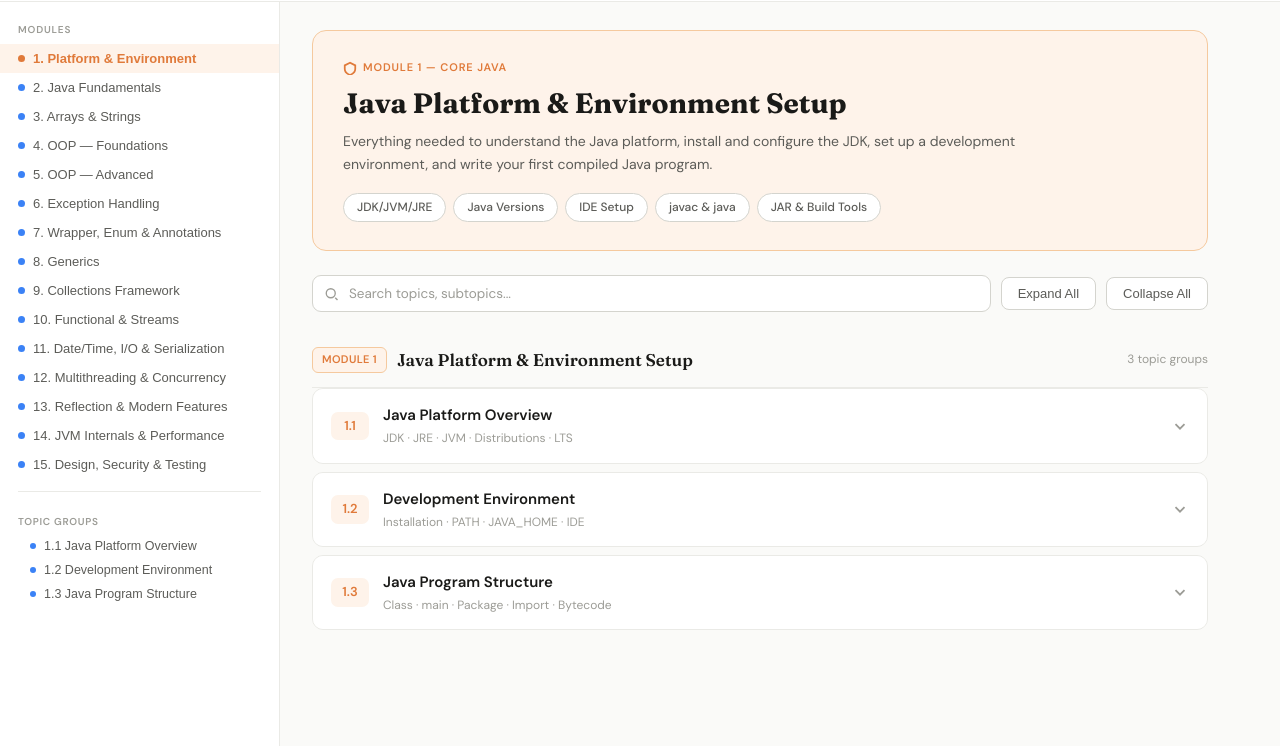
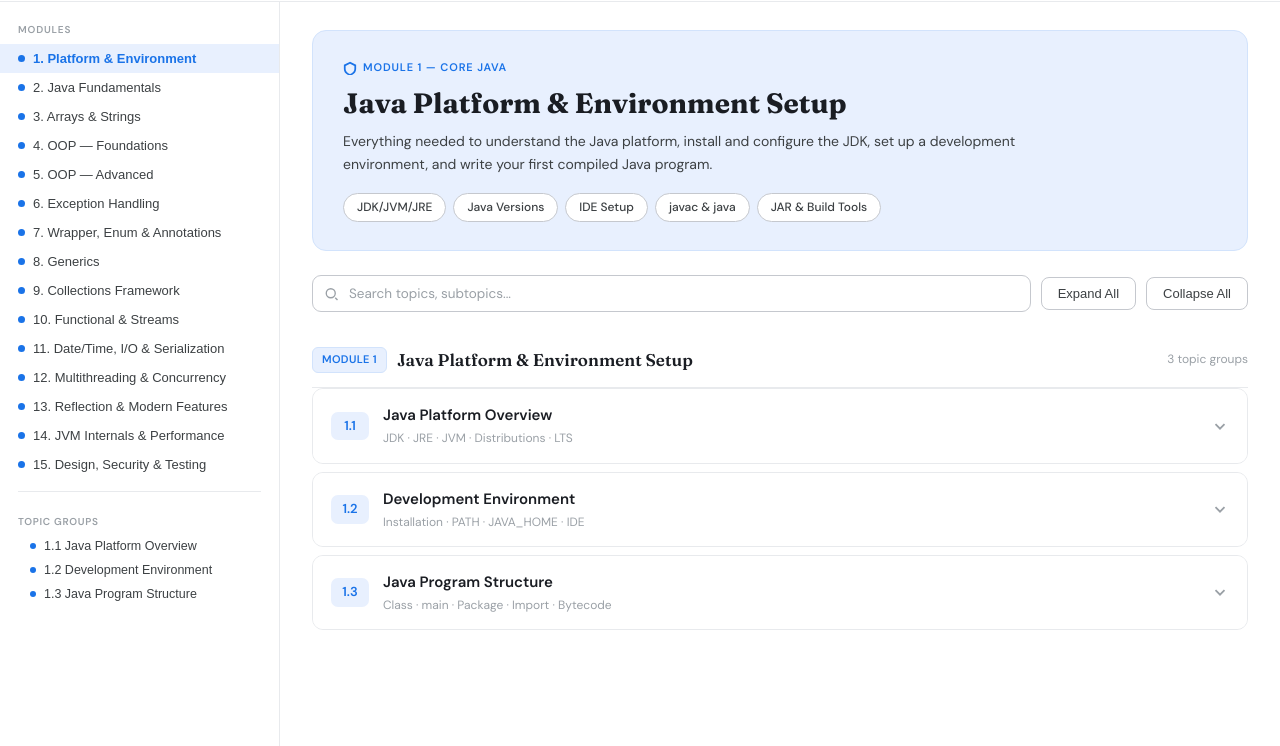
Before and after one commit to thedurairaj/syllabus, a plain HTML site: page corejava.html in a window 1280 px wide. Shown: the part 54-800 px from the top of the page. Drawn offline with Linux system fonts and the light colour scheme.

Commit message:
Updated design

```diff
--- a/corejava.html
+++ b/corejava.html
@@ -16,29 +16,33 @@
         }
 
         :root {
-            --bg: #FAFAF8;
-            --sidebar-bg: #FFFFFF;
-            --accent: #E07A3A;
-            --accent-light: #FEF3EA;
-            --accent-mid: #F5C99E;
-            --text-primary: #1A1A18;
-            --text-secondary: #5C5C58;
-            --text-tertiary: #9C9C96;
-            --border: #EAEAE6;
-            --border-dark: #D4D4CE;
-            --chip-bg: #F2F2EE;
-            --white: #FFFFFF;
-            --blue: #2A6DD9;
-            --blue-dot: #3B82F6;
+            --bg: #ffffff;
+            --sidebar-bg: #ffffff;
+            --accent: #1a73e8;
+            --accent-light: #e8f0fe;
+            --accent-mid: #d2e3fc;
+            --text-primary: #1a1d23;
+            --text-secondary: #3c4043;
+            --text-tertiary: #9aa0a6;
+            --border: #e8eaed;
+            --border-dark: #c5c8ce;
+            --chip-bg: #f8f9fa;
+            --white: #ffffff;
+            --blue: #1a73e8;
+            --blue-dot: #1a73e8;
             --sidebar-w: 280px;
             --header-h: 56px;
         }
 
         html {
+            font-size: 15px
+        }
+
+        body {
             font-family: 'DM Sans', sans-serif;
-            font-size: 15px;
             background: var(--bg);
             color: var(--text-primary);
+            min-height: 100vh;
             line-height: 1.6
         }
 
@@ -68,7 +72,7 @@
         .brand-icon {
             width: 34px;
             height: 34px;
-            background: linear-gradient(135deg, #FF8C42, #E07A3A);
+            background: linear-gradient(135deg, #1a73e8, #0d47a1);
             border-radius: 8px;
             display: flex;
             align-items: center;
@@ -160,7 +164,7 @@
         }
 
         .sidebar-module-btn:hover {
-            background: #F6F6F2;
+            background: var(--chip-bg);
             color: var(--text-primary)
         }
 
@@ -233,7 +237,7 @@
 
         .main-inner {
             padding: 28px 32px;
-            max-width: 960px
+            max-width: 100%
         }
 
         /* MODULE HERO */
@@ -424,7 +428,7 @@
         }
 
         .topic-header:hover {
-            background: #FAFAF8
+            background: var(--chip-bg)
         }
 
         .topic-num {
@@ -469,7 +473,7 @@
         .subtopics-wrap {
             display: none;
             border-top: 1px solid var(--border);
-            background: #FDFDFB
+            background: var(--white)
         }
 
         .subtopics-wrap.open {
@@ -503,7 +507,7 @@
         }
 
         .subtopic-item:hover {
-            background: #F6F6F2;
+            background: var(--chip-bg);
             color: var(--text-primary)
         }
 
```
